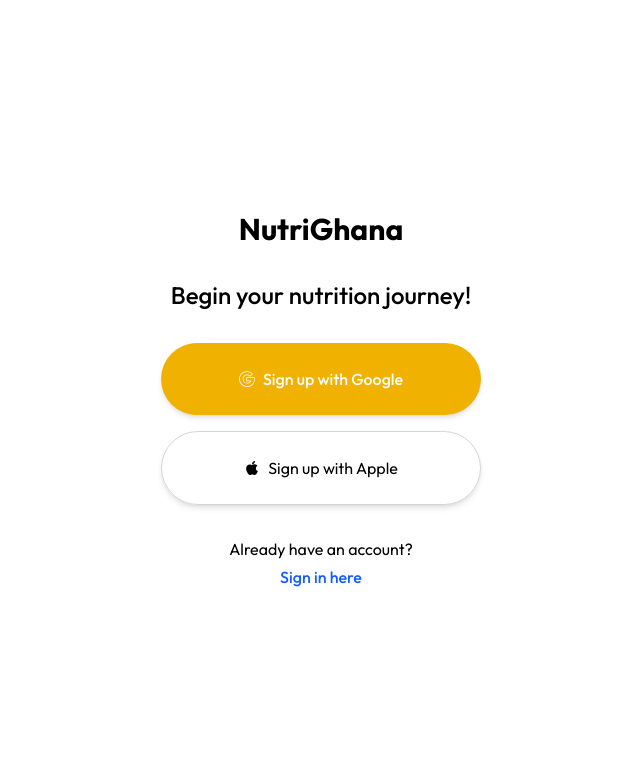
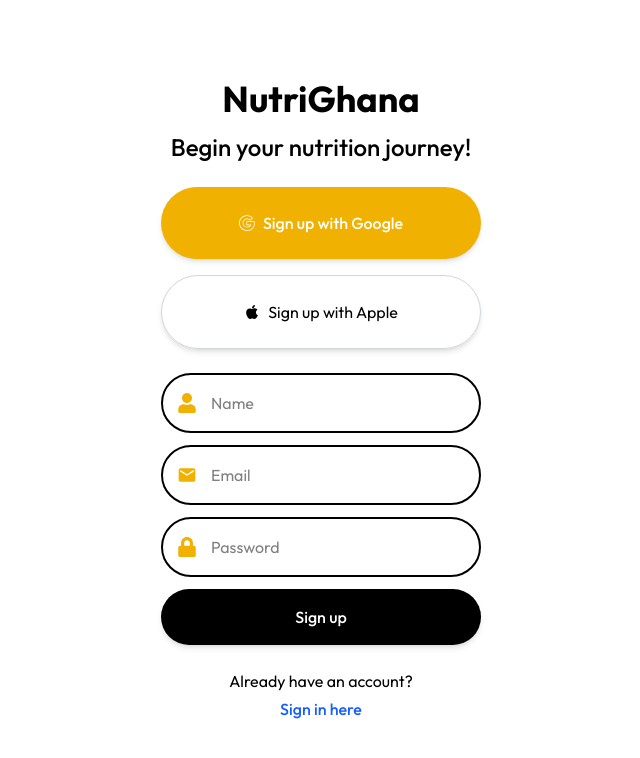
Before and after one commit to angelicaakwarteng/NutriGhana, a React (Vite) app in the folder frontend/: page /signIn in a window 1280 px wide. Shown: the top 758 px of the page, without its empty margins (319-959 px from the left). Built offline with nearby package versions, Linux system fonts and the light colour scheme; a web font is replaced by a local one.

Commit message:
Updated login and sign-in pages

```diff
--- a/frontend/src/pages/Login.jsx
+++ b/frontend/src/pages/Login.jsx
@@ -1,33 +1,63 @@
-import React from "react";
 import { SlSocialGoogle } from "react-icons/sl";
 import { FaApple } from "react-icons/fa6";
+import { MdEmail } from "react-icons/md";
+import { FaLock } from "react-icons/fa";
+
 const Login = () => {
   return (
     <div className="h-screen flex justify-center items-center">
       <div className="flex flex-col items-center text-center w-80 space-y-8">
         {/* Logo and Brand Name */}
         <div className="flex flex-col items-center space-y-2">
-          <h1 className="text-3xl font-bold">NutriGhana</h1>
+          <h1 className="text-4xl font-bold -mb-3">NutriGhana</h1>
         </div>
 
         {/* Welcome Text */}
-        <h2 className="text-2xl font-medium">
+        <h2 className="text-2xl font-medium text-nowrap">
           Continue your nutrition journey!
         </h2>
 
         {/* Sign-up Buttons */}
         <div className="w-full space-y-4">
-          <button className="flex items-center justify-center w-full bg-yellow-500 text-white font-medium py-6  shadow-md space-x-2 rounded-full">
-            <SlSocialGoogle />
+          <button className="flex items-center justify-center w-full bg-yellow-500 text-white font-medium py-6  shadow-md space-x-2 rounded-full cursor-pointer">
+            <SlSocialGoogle className="h-5 w-5" />
 
             <span>Sign in with Google</span>
           </button>
 
-          <button className="flex items-center justify-center w-full border border-gray-300 py-6 rounded-full shadow-md space-x-2">
-            <FaApple />
+          <button className="flex items-center justify-center w-full border border-gray-300 py-6 rounded-full shadow-md space-x-2 cursor-pointer">
+            <FaApple className="h-5 w-5" />
             <span>Sign in with Apple</span>
           </button>
         </div>
+
+        {/* Login Form */}
+        <form action="" className="w-full space-y-4">
+          {/* Email Input */}
+          <div className="relative w-full">
+            <MdEmail className="absolute left-4 top-1/2 transform -translate-y-1/2 text-blacktext-xl h-5 w-5 text-yellow-500" />
+            <input
+              type="email"
+              placeholder="Email"
+              className="w-full p-4 pl-12 border-2 border-black rounded-full focus:outline-none focus:ring-2 focus:ring-black"
+            />
+          </div>
+
+          {/* Password Input */}
+          <div className="relative w-full">
+            <FaLock className="absolute left-4 top-1/2 transform -translate-y-1/2  text-xl text-yellow-500" />
+            <input
+              type="password"
+              placeholder="Password"
+              className="w-full p-4 pl-12  border-2 border-black  rounded-full focus:outline-none focus:ring-2 focus:ring-black"
+            />
+          </div>
+
+          {/* Submit Button */}
+          <button className="w-full bg-black text-white font-medium py-4 rounded-full shadow-md transition duration-200 cursor-pointer">
+            Sign in
+          </button>
+        </form>
 
         {/* Sign-in Link */}
         <div className="text-l space-y-1 text-black">
--- a/frontend/src/pages/Sign-in.jsx
+++ b/frontend/src/pages/Sign-in.jsx
@@ -1,16 +1,18 @@
-import React from "react";
 import { SlSocialGoogle } from "react-icons/sl";
 import { FaApple } from "react-icons/fa6";
+import { MdEmail } from "react-icons/md";
+import { FaLock } from "react-icons/fa";
+import { FaUser } from "react-icons/fa";
 
 const SignIn = () => {
   return (
     <div>
       {" "}
-      <div className="h-screen flex justify-center items-center">
-        <div className="flex flex-col items-center text-center w-80 space-y-8">
+      <div className="h-screen flex justify-center items-center ">
+        <div className="flex flex-col items-center text-center w-80 space-y-6">
           {/* Logo and Brand Name */}
-          <div className="flex flex-col items-center space-y-2">
-            <h1 className="text-3xl font-bold">NutriGhana</h1>
+          <div className="flex flex-col items-center space-y-6">
+            <h1 className="text-4xl font-bold -mb-3 ">NutriGhana</h1>
           </div>
 
           {/* Welcome Text */}
@@ -20,17 +22,55 @@ const SignIn = () => {
 
           {/* Sign-up Buttons */}
           <div className="w-full space-y-4">
-            <button className="flex items-center justify-center w-full bg-yellow-500 text-white font-medium py-6  shadow-md space-x-2 rounded-full">
+            <button className="flex items-center justify-center w-full bg-yellow-500 text-white font-medium py-6  shadow-md space-x-2 rounded-full cursor-pointer">
               <SlSocialGoogle />
 
               <span>Sign up with Google</span>
             </button>
 
-            <button className="flex items-center justify-center w-full border border-gray-300 py-6 rounded-full shadow-md space-x-2">
+            <button className="flex items-center justify-center w-full border border-gray-300 py-6 rounded-full shadow-md space-x-2 cursor-pointerr">
               <FaApple />
               <span>Sign up with Apple</span>
             </button>
           </div>
+
+          {/* Login Form */}
+          <form action="" className="w-full space-y-3">
+            {/* Name Input */}
+            <div className="relative w-full">
+              <FaUser className="absolute left-4 top-1/2 transform -translate-y-1/2 text-blacktext-xl h-5 w-5 text-yellow-500" />
+              <input
+                type="text"
+                placeholder="Name"
+                className="w-full p-4 pl-12  border-2 border-black rounded-full focus:outline-none focus:ring-2 focus:ring-black"
+              />
+            </div>
+
+            {/* Email Input */}
+            <div className="relative w-full">
+              <MdEmail className="absolute left-4 top-1/2 transform -translate-y-1/2 text-blacktext-xl h-5 w-5 text-yellow-500 " />
+              <input
+                type="email"
+                placeholder="Email"
+                className="w-full p-4 pl-12  border-2 border-black rounded-full focus:outline-none focus:ring-2 focus:ring-black"
+              />
+            </div>
+
+            {/* Password Input */}
+            <div className="relative w-full ">
+              <FaLock className="absolute left-4 top-1/2 transform -translate-y-1/2  text-xl text-yellow-500" />
+              <input
+                type="password"
+                placeholder="Password"
+                className="w-full p-4 pl-12  border-2 border-black rounded-full focus:outline-none focus:ring-2 focus:ring-black "
+              />
+            </div>
+
+            {/* Submit Button */}
+            <button className="w-full bg-black text-white font-medium py-4 rounded-full shadow-md transition duration-200 cursor-pointer">
+              Sign up
+            </button>
+          </form>
 
           {/* Sign-in Link */}
           <div className="text-l space-y-1 text-black">
```
